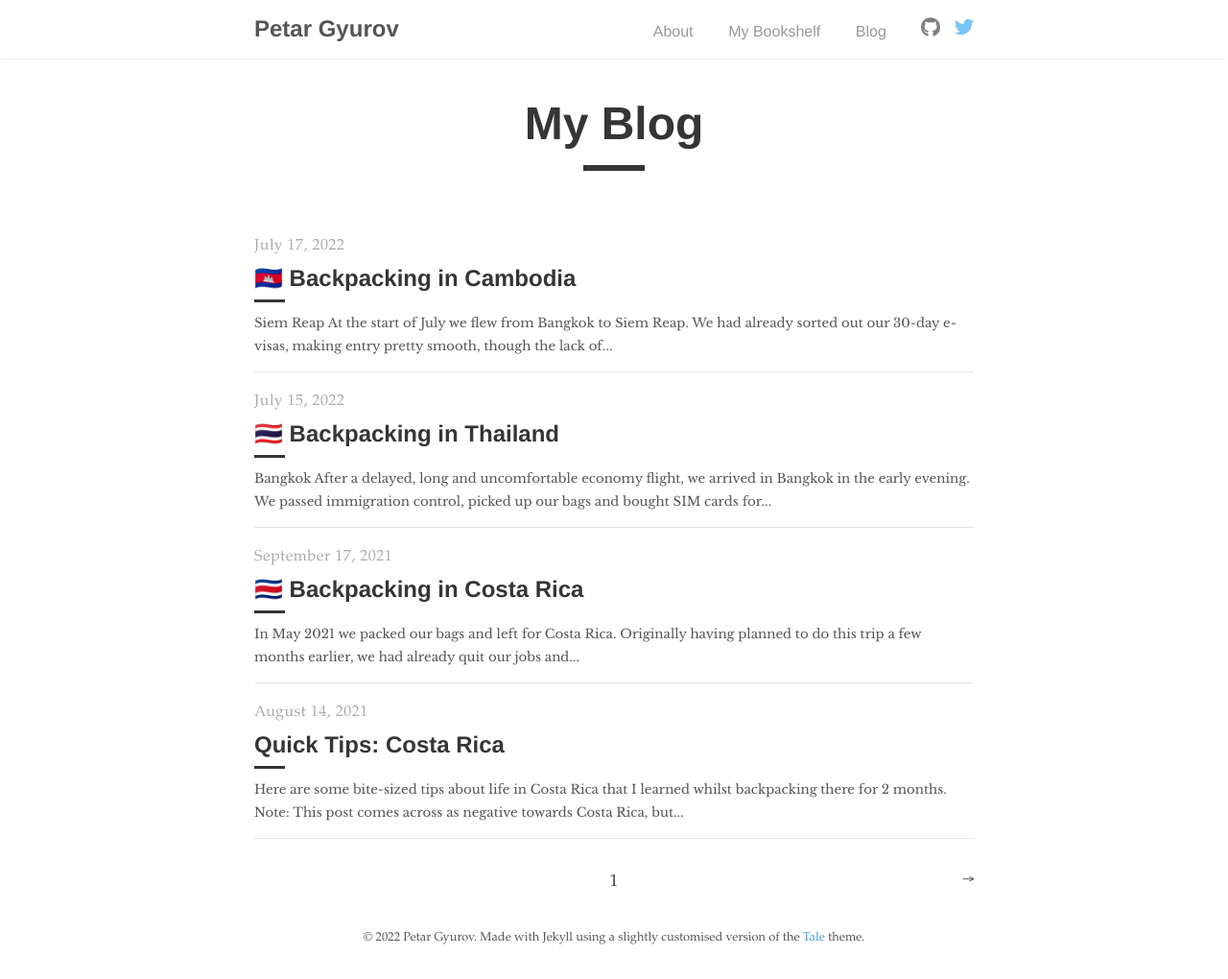
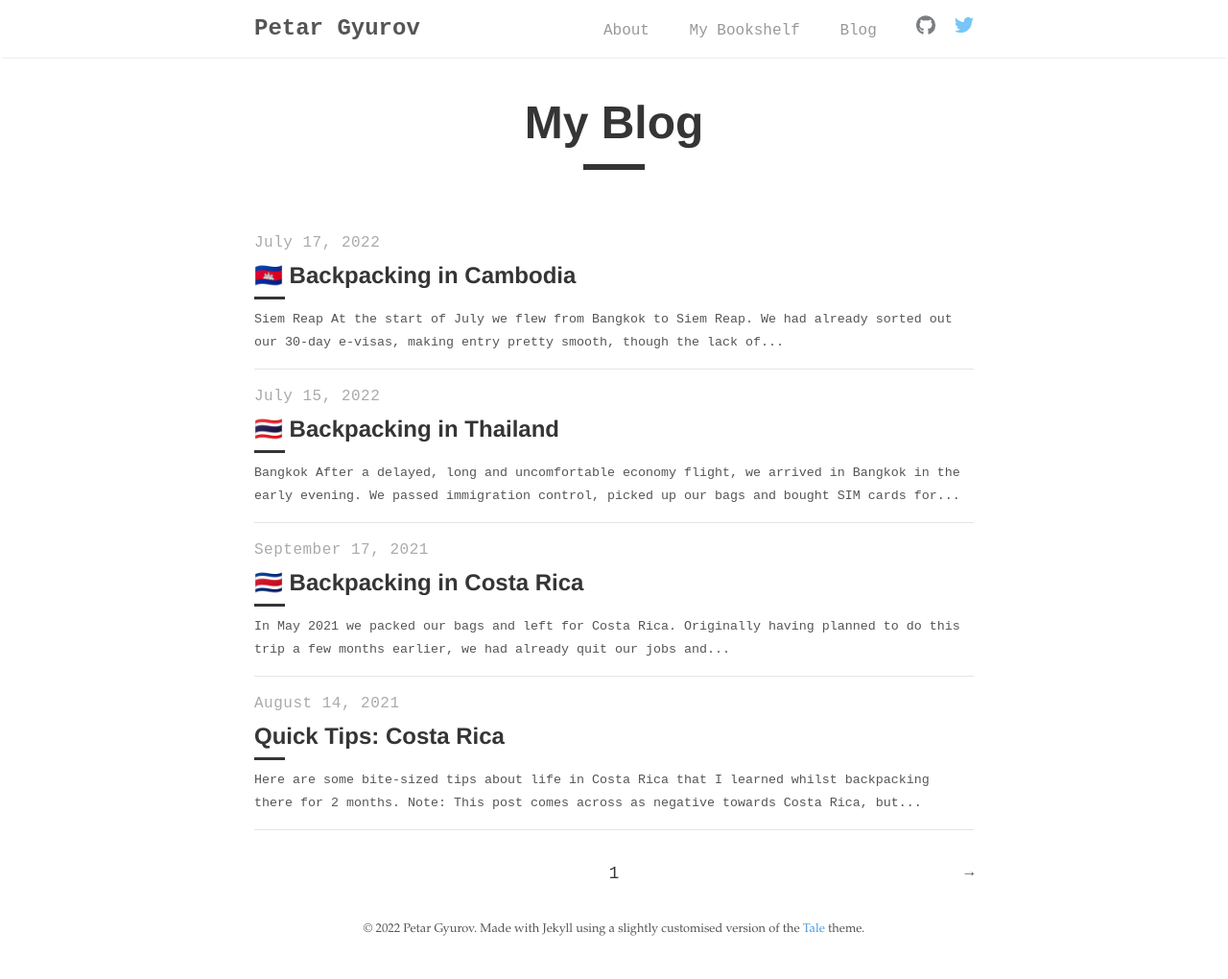
Before and after one commit to petargyurov/petargyurov.github.io, a Jekyll site: the page built from index.html, in a window 1280 px wide. Shown: the whole page at 96% size. Built offline with Jekyll 4.4.1, drawn with Linux system fonts in a browser that asks for light colours; the list of posts is cut into pages by our own code.

Commit message:
Changed some fonts around

```diff
--- a/_sass/tale/_base.scss
+++ b/_sass/tale/_base.scss
@@ -11,7 +11,7 @@ body {
 }
 
 html {
-  font-family: $serif-primary;
+  font-family: $monospaced;
   font-size: 14px;
   overflow-y: scroll;
 
@@ -31,7 +31,7 @@ h4,
 h5,
 h6 {
   color: $default-shade;
-  font-family: $sans-serif;
+  font-family: $monospaced;
   line-height: normal;
 }
 
@@ -65,3 +65,9 @@ img {
 td {
   vertical-align: top;
 }
+
+.fancy-sep {
+  text-align: center;
+  margin-top: 6px;
+  margin-bottom: 6px;
+}
--- a/_sass/tale/_catalogue.scss
+++ b/_sass/tale/_catalogue.scss
@@ -22,7 +22,7 @@
 
   &-time {
     color: $default-tint;
-    font-family: $serif-secondary;
+    font-family: $monospaced;
     letter-spacing: 0.5px;
   }
 
--- a/_sass/tale/_layout.scss
+++ b/_sass/tale/_layout.scss
@@ -62,7 +62,7 @@ footer,
 
   a {
     color: $default-color;
-    font-family: $sans-serif;
+    font-family: $monospaced;
   }
 }
 
--- a/_sass/tale/_pagination.scss
+++ b/_sass/tale/_pagination.scss
@@ -1,6 +1,6 @@
 .pagination {
   border-top: .5px solid $grey-2;
-  font-family: $serif-secondary;
+  font-family: $monospaced;
   padding-top: 2rem;
   position: relative;
   text-align: center;
@@ -13,7 +13,7 @@
   .top-button {
     @include transition(all .3s ease-out);
     color: $default-color;
-    font-family: $sans-serif;
+    font-family: $monospaced;
     font-size: 1.1rem;
     opacity: .6;
 
--- a/_sass/tale/_post.scss
+++ b/_sass/tale/_post.scss
@@ -3,7 +3,7 @@
 
   &-info {
     color: $default-tint;
-    font-family: $serif-secondary;
+    font-family: $monospaced;
     letter-spacing: 0.5px;
     text-align: center;
 
@@ -51,7 +51,7 @@
   img + em {
     color: $default-tint;
     display: block;
-    font-family: $sans-serif;
+    font-family: $monospaced;
     font-size: 0.9rem;
     font-style: normal;
     text-align: center;
--- a/_sass/tale/_variables.scss
+++ b/_sass/tale/_variables.scss
@@ -15,7 +15,7 @@ $accent-color: #c20000;
 $serif-primary: 'Libre Baskerville', 'Times New Roman', Times, serif;
 $serif-secondary: Palatino, 'Palatino LT STD', 'Palatino Linotype', 'Book Antiqua', 'Georgia', serif;
 $sans-serif: 'Helvetica Neue', 'Segoe UI', Helvetica, Arial, sans-serif;
-$monospaced: Menlo, Monaco, monospace;
+$monospaced: 'Ubuntu', monospace;
 
 @mixin box-sizing($type: border-box) {
   -webkit-box-sizing: $type;
```
